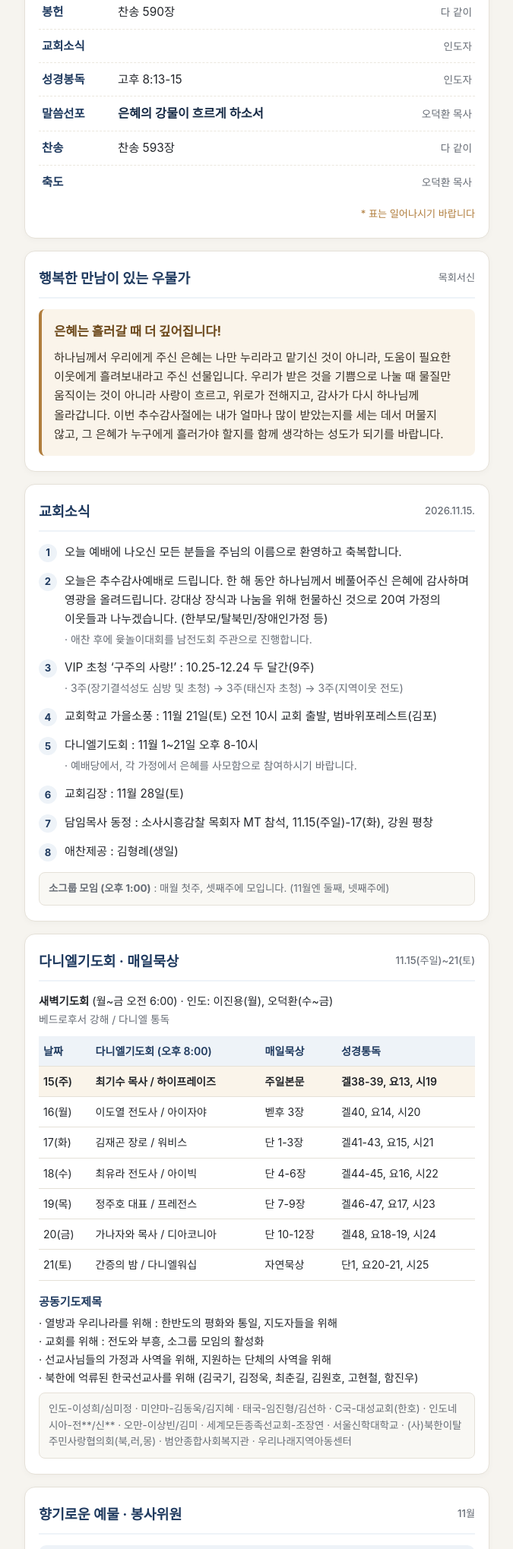
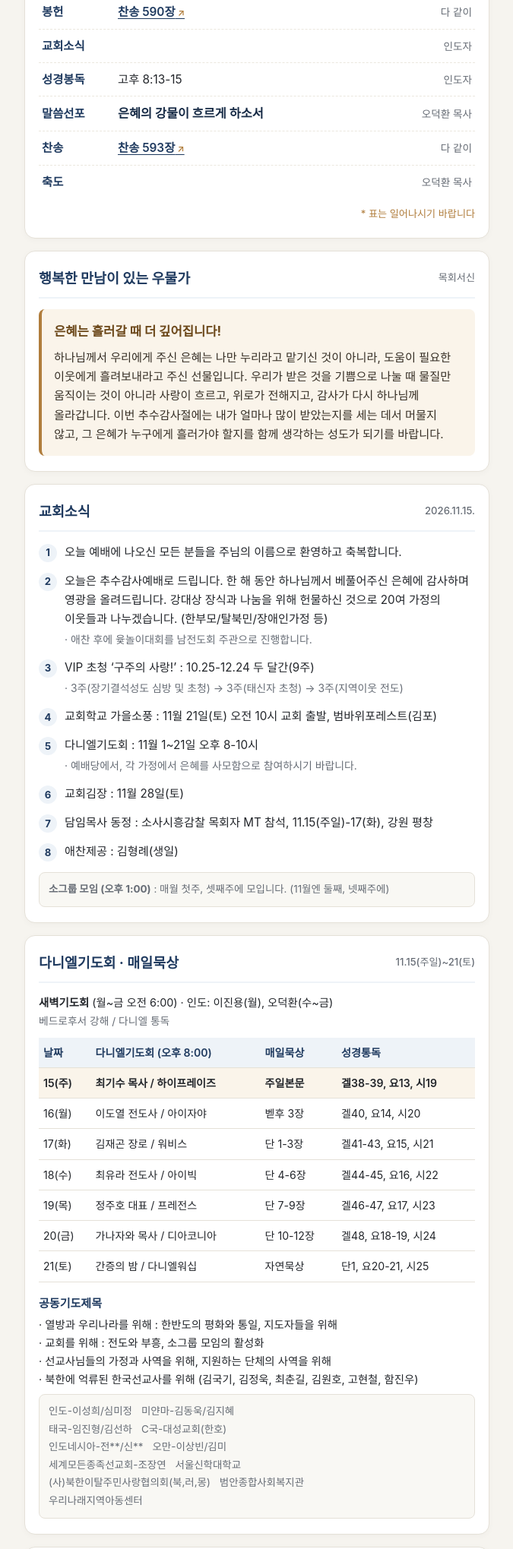
Before and after one commit to deokwhan21/hansaem-jubo, a plain HTML site: page 2026/2026-11-15.html in a window 1280 px wide. Shown: the part 761-2800 px from the top of the page at 76% size, without its empty margins (302-977 px from the left). Drawn offline with Linux system fonts and the light colour scheme.

Commit message:
Improve mission prayer line breaks and add New Hymnal links

```diff
--- a/2026/2026-11-15.html
+++ b/2026/2026-11-15.html
@@ -222,6 +222,19 @@
       text-align: right;
     }
 
+    .hymn-link {
+      color: var(--primary);
+      text-decoration: underline;
+      text-underline-offset: 3px;
+      font-weight: 600;
+    }
+
+    .hymn-link::after {
+      content: " ↗";
+      font-size: 0.78em;
+      color: var(--accent);
+    }
+
     /* Pastoral Letter */
     .letter-box {
       background: var(--accent-soft);
@@ -337,7 +350,18 @@
       padding: 10px 12px;
       font-size: 0.84rem;
       color: var(--muted);
-      line-height: 1.6;
+      line-height: 1.75;
+    }
+
+    .mission-row {
+      display: flex;
+      flex-wrap: wrap;
+      gap: 2px 12px;
+    }
+
+    .mission-item {
+      display: inline-block;
+      white-space: nowrap;
     }
 
     /* Account Box */
@@ -461,7 +485,7 @@
         </li>
         <li class="order-item">
           <span class="order-label stand">찬송</span>
-          <span class="order-detail">찬송 25장</span>
+          <span class="order-detail"><a class="hymn-link" href="https://risen.runean.com/entry/%EC%83%88%EC%B0%AC%EC%86%A1%EA%B0%80-25%EC%9E%A5-%EB%A9%B4%EB%A5%98%EA%B4%80-%EB%B2%97%EC%96%B4%EC%84%9C-%EA%B0%80%EC%82%AC%EC%95%85%EB%B3%B4NWC" target="_blank" rel="noopener">찬송 25장</a></span>
           <span class="order-who">다 같이</span>
         </li>
         <li class="order-item">
@@ -476,7 +500,7 @@
         </li>
         <li class="order-item">
           <span class="order-label">찬송</span>
-          <span class="order-detail">찬송 587장</span>
+          <span class="order-detail"><a class="hymn-link" href="https://yoolessonge.tistory.com/entry/%EC%83%88%EC%B0%AC%EC%86%A1%EA%B0%80-587%EC%9E%A5-%ED%86%B5306-%EA%B0%90%EC%82%AC%ED%95%98%EB%8A%94-%EC%84%B1%EB%8F%84%EC%97%AC-%EC%B0%AC%EC%86%A1%EA%B0%80-%EC%95%85%EB%B3%B4-%EA%B0%80%EC%82%AC-ppt" target="_blank" rel="noopener">찬송 587장</a></span>
           <span class="order-who">다 같이</span>
         </li>
         <li class="order-item">
@@ -486,7 +510,7 @@
         </li>
         <li class="order-item">
           <span class="order-label">봉헌</span>
-          <span class="order-detail">찬송 590장</span>
+          <span class="order-detail"><a class="hymn-link" href="https://yoolessonge.tistory.com/entry/%EC%83%88%EC%B0%AC%EC%86%A1%EA%B0%80-590%EC%9E%A5-%ED%86%B5309-%EB%85%BC%EB%B0%AD%EC%97%90-%EC%98%A4%EA%B3%A1%EB%B0%B1%EA%B3%BC-%EC%B0%AC%EC%86%A1%EA%B0%80-%EC%95%85%EB%B3%B4-%EA%B0%80%EC%82%AC-ppt" target="_blank" rel="noopener">찬송 590장</a></span>
           <span class="order-who">다 같이</span>
         </li>
         <li class="order-item">
@@ -506,7 +530,7 @@
         </li>
         <li class="order-item">
           <span class="order-label">찬송</span>
-          <span class="order-detail">찬송 593장</span>
+          <span class="order-detail"><a class="hymn-link" href="https://yoolessonge.tistory.com/entry/%EC%83%88%EC%B0%AC%EC%86%A1%EA%B0%80-593%EC%9E%A5-%ED%86%B5312-%EC%95%84%EB%A6%84%EB%8B%A4%EC%9A%B4-%ED%95%98%EB%8A%98%EA%B3%BC-%EC%B0%AC%EC%86%A1%EA%B0%80-%EC%95%85%EB%B3%B4-%EA%B0%80%EC%82%AC-ppt" target="_blank" rel="noopener">찬송 593장</a></span>
           <span class="order-who">다 같이</span>
         </li>
         <li class="order-item">
@@ -662,10 +686,15 @@
           · 열방과 우리나라를 위해 : 한반도의 평화와 통일, 지도자들을 위해<br />
           · 교회를 위해 : 전도와 부흥, 소그룹 모임의 활성화<br />
           · 선교사님들의 가정과 사역을 위해, 지원하는 단체의 사역을 위해<br />
-          · 북한에 억류된 한국선교사를 위해 (김국기, 김정욱, 최춘길, 김원호, 고현철, 함진우)
+          · 북한에 억류된 한국선교사를 위해 (<span class="mission-item">김국기, 김정욱, 최춘길,</span> <span class="mission-item">김원호, 고현철, 함진우</span>)
         </div>
         <div class="mission-box">
-          인도-이성희/심미정 · 미얀마-김동욱/김지혜 · 태국-임진형/김선하 · C국-대성교회(한호) · 인도네시아-전**/신** · 오만-이상빈/김미 · 세계모든종족선교회-조장연 · 서울신학대학교 · (사)북한이탈주민사랑협의회(북,러,몽) · 범안종합사회복지관 · 우리나래지역아동센터
+          <div class="mission-row"><span class="mission-item">인도-이성희/심미정</span><span class="mission-item">미얀마-김동욱/김지혜</span></div>
+          <div class="mission-row"><span class="mission-item">태국-임진형/김선하</span><span class="mission-item">C국-대성교회(한호)</span></div>
+          <div class="mission-row"><span class="mission-item">인도네시아-전**/신**</span><span class="mission-item">오만-이상빈/김미</span></div>
+          <div class="mission-row"><span class="mission-item">세계모든종족선교회-조장연</span><span class="mission-item">서울신학대학교</span></div>
+          <div class="mission-row"><span class="mission-item">(사)북한이탈주민사랑협의회(북,러,몽)</span><span class="mission-item">범안종합사회복지관</span></div>
+          <div class="mission-row"><span class="mission-item">우리나래지역아동센터</span></div>
         </div>
       </div>
     </section>
```
